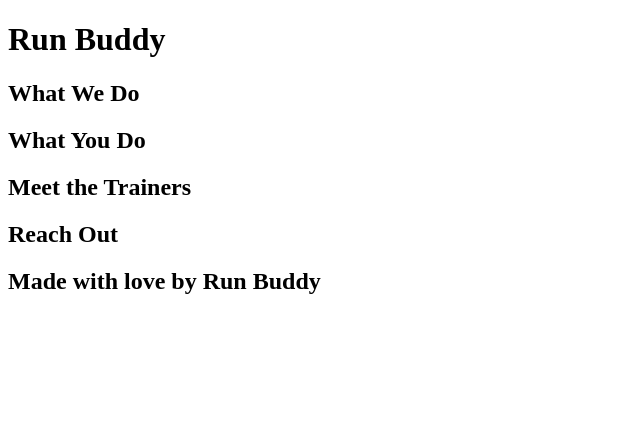
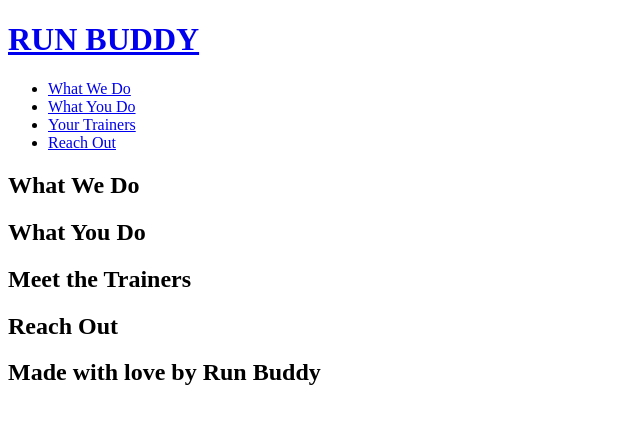
Before and after one commit to JeffersonB1/run-buddy2, a plain HTML site: page index.html in a window 1280 px wide. Shown: the whole page, without its empty margins (0-640 px from the left). Drawn offline with Linux system fonts and the light colour scheme.

Commit message:
navigation links added in header section

```diff
--- a/index.html
+++ b/index.html
@@ -6,7 +6,29 @@
     </head>
     <body>
         <header>
-            <h1>Run Buddy</h1>
+            <h1>
+               <a href="/">RUN BUDDY</a>
+            </h1>
+            <nav>
+                <!--Unorded list element-->
+                <ul>
+                    <li>
+                        <a href="#what-we-do">What We Do</a>
+                    </li>
+
+                    <li>
+                        <a href="#what-yo-do">What You Do</a>
+                    </li>
+
+                    <li>
+                        <a href="#your-trainers">Your Trainers</a>
+                    </li>
+
+                    <li>
+                        <a href="#reach-out">Reach Out</a>
+                    </li>
+                </ul>
+            </nav>
         </header>
 
         <!--hero/jumbotron-->
```
